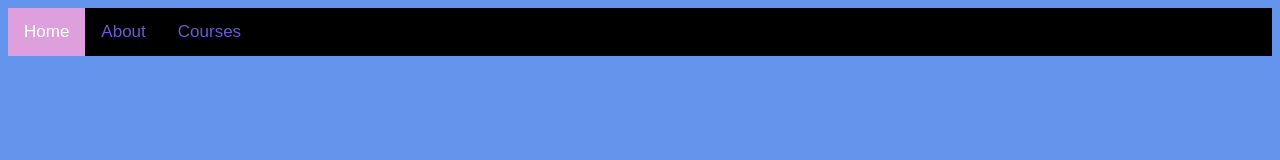
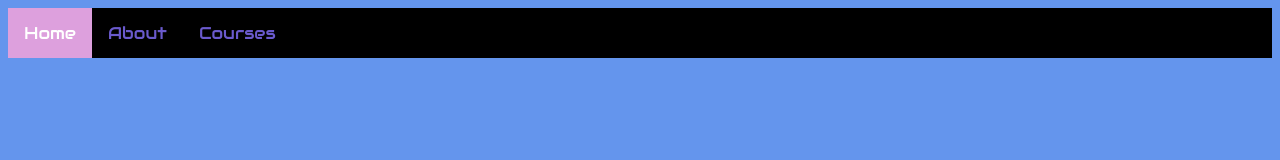
Before and after one commit to Jempires/1620-personal-website, a plain HTML site: page personal_website/index.html in a window 1280 px wide. Drawn offline with Linux system fonts and the light colour scheme.

Commit message:
added missing link for nav bar style

```diff
--- a/personal_website/index.html
+++ b/personal_website/index.html
@@ -2,7 +2,7 @@
 <!DOCTYPE html>
 <HTML lang="en">
 <head>
-
+    <link rel="stylesheet" href="https://fonts.googleapis.com/css?family=Audiowide">
     <link rel="stylesheet" href="./css/styles.css">
     <link rel="index" href="./personal_website/index.html">
     <meta charset="UTF-8"/>
```
